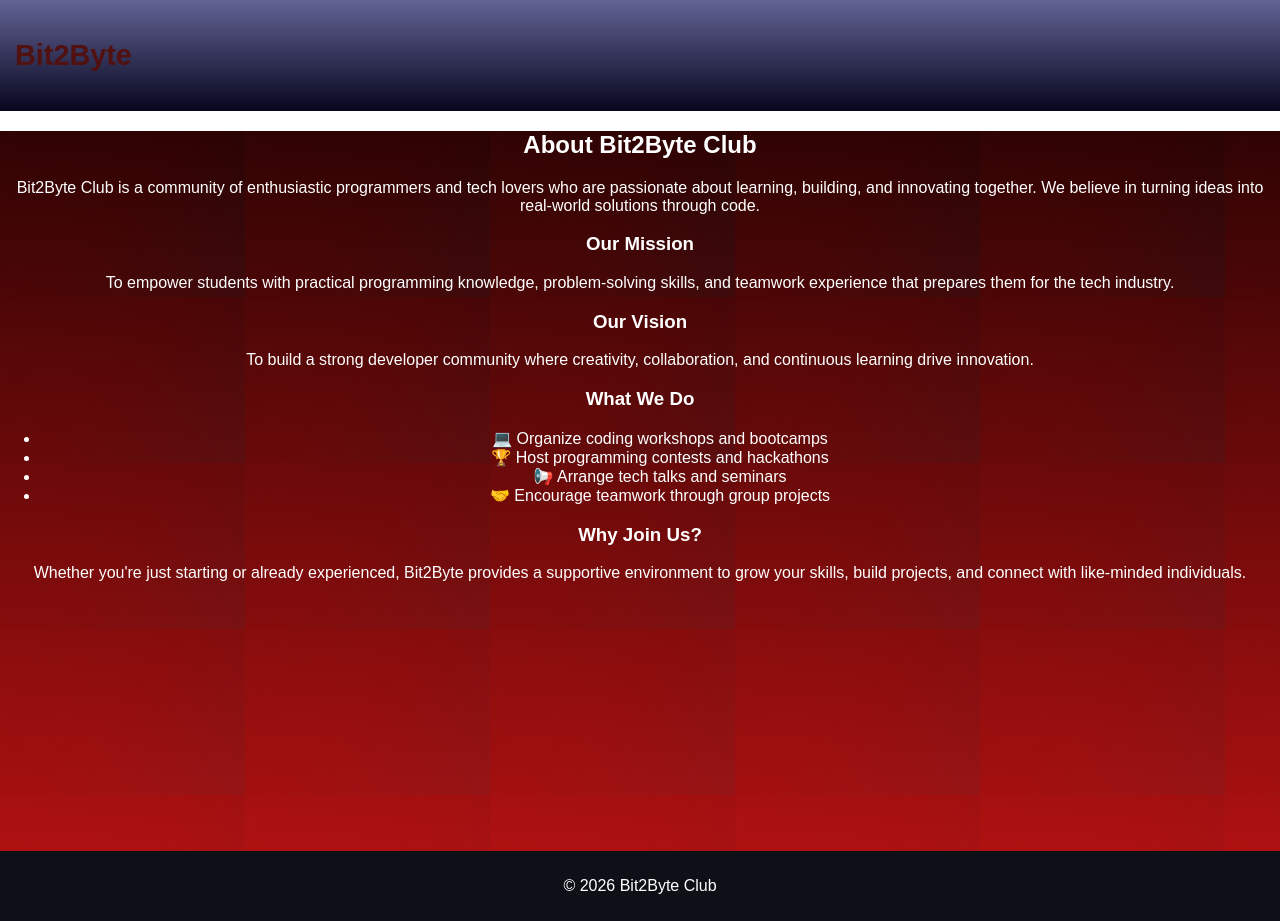
After one commit to fatih-a-70/Bit2Byte-Club-Website, a PHP site: page /about.html in a window 1280 px wide. The commit adds this page. Run offline with PHP 8.4, Linux system fonts and the light colour scheme.

Commit message:
added about.html and contact.html

```diff
--- /dev/null
+++ b/about.html
@@ -0,0 +1,59 @@
+<!DOCTYPE html>
+<html lang="en">
+<head>
+  <meta charset="UTF-8">
+  <title>About - Bit2Byte</title>
+  <link rel="stylesheet" href="style.css">
+</head>
+<body>
+
+<header>
+  <nav class="navbar">
+    <h1 class="logo">Bit2Byte</h1>
+  </nav>
+</header>
+
+<section class="about_section">
+  <h2>About Bit2Byte Club</h2>
+
+  <p>
+    Bit2Byte Club is a community of enthusiastic programmers and tech lovers
+    who are passionate about learning, building, and innovating together.
+    We believe in turning ideas into real-world solutions through code.
+  </p>
+
+  <h3>Our Mission</h3>
+  <p>
+    To empower students with practical programming knowledge, problem-solving
+    skills, and teamwork experience that prepares them for the tech industry.
+  </p>
+
+  <h3>Our Vision</h3>
+  <p>
+    To build a strong developer community where creativity, collaboration,
+    and continuous learning drive innovation.
+  </p>
+
+  <h3>What We Do</h3>
+  <ul>
+    <li>💻 Organize coding workshops and bootcamps</li>
+    <li>🏆 Host programming contests and hackathons</li>
+    <li>📢 Arrange tech talks and seminars</li>
+    <li>🤝 Encourage teamwork through group projects</li>
+  </ul>
+
+  <h3>Why Join Us?</h3>
+  <p>
+    Whether you're just starting or already experienced, Bit2Byte provides
+    a supportive environment to grow your skills, build projects, and connect
+    with like-minded individuals.
+  </p>
+
+</section>
+
+<footer>
+  <p>© 2026 Bit2Byte Club</p>
+</footer>
+
+</body>
+</html>
--- a/style.css
+++ b/style.css
@@ -15,6 +15,7 @@ body {
   color: rgb(81, 17, 17);
   font-size:larger;
   font-style: bold;
+
 }
 
 .nav-links {
@@ -89,3 +90,23 @@ footer {
   text-align: center;
   padding: 10px;
 }
+
+.about_section {
+
+   height: 90vh;
+  background:
+    linear-gradient(rgba(0, 0, 0, 0.6), rgba(212, 23, 23, 0.6)), url("bg.jpg");
+  color: white;
+
+  text-align: center;
+}
+
+.contact_section {
+   height: 90vh;
+  background:
+    linear-gradient(rgba(0, 0, 0, 0.6), rgba(212, 23, 23, 0.6)), url("bg.jpg");
+  color: white;
+
+
+  text-align: center;
+}
```
Also changed, not shown: contact.html (added, +39 -0 lines).
